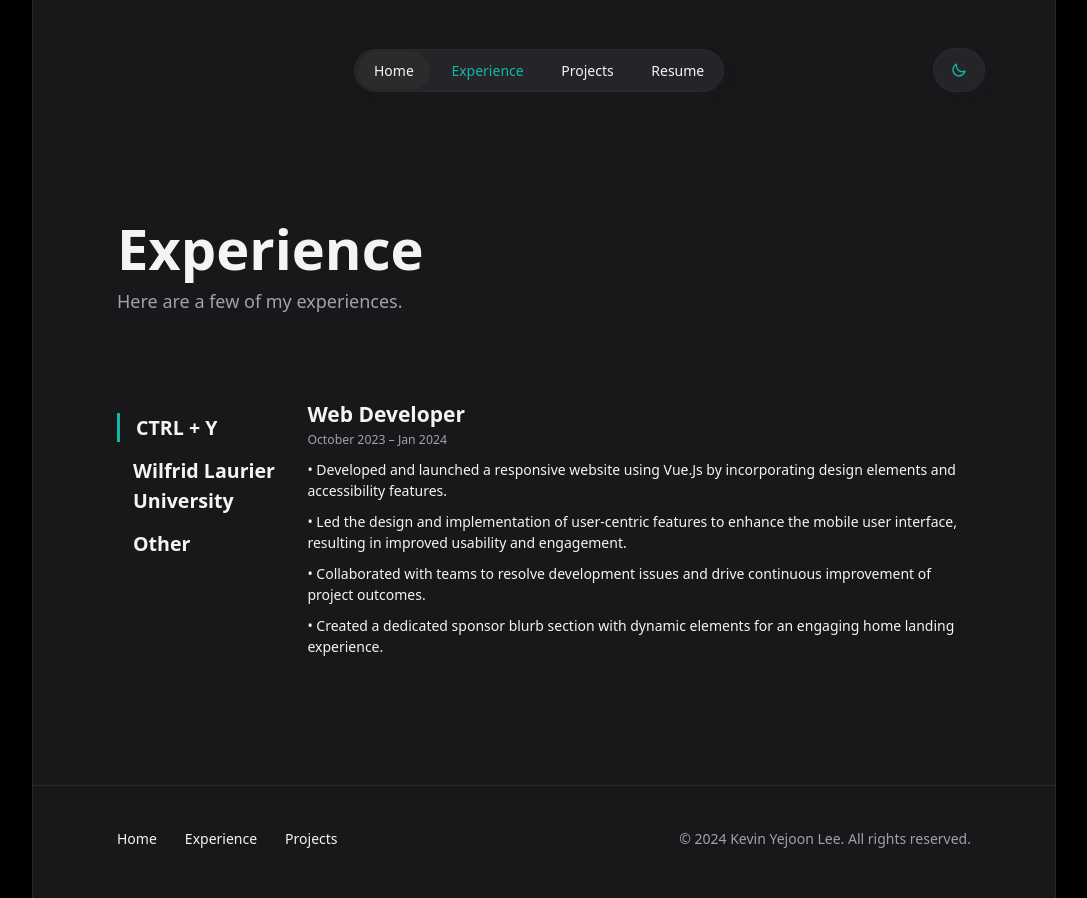
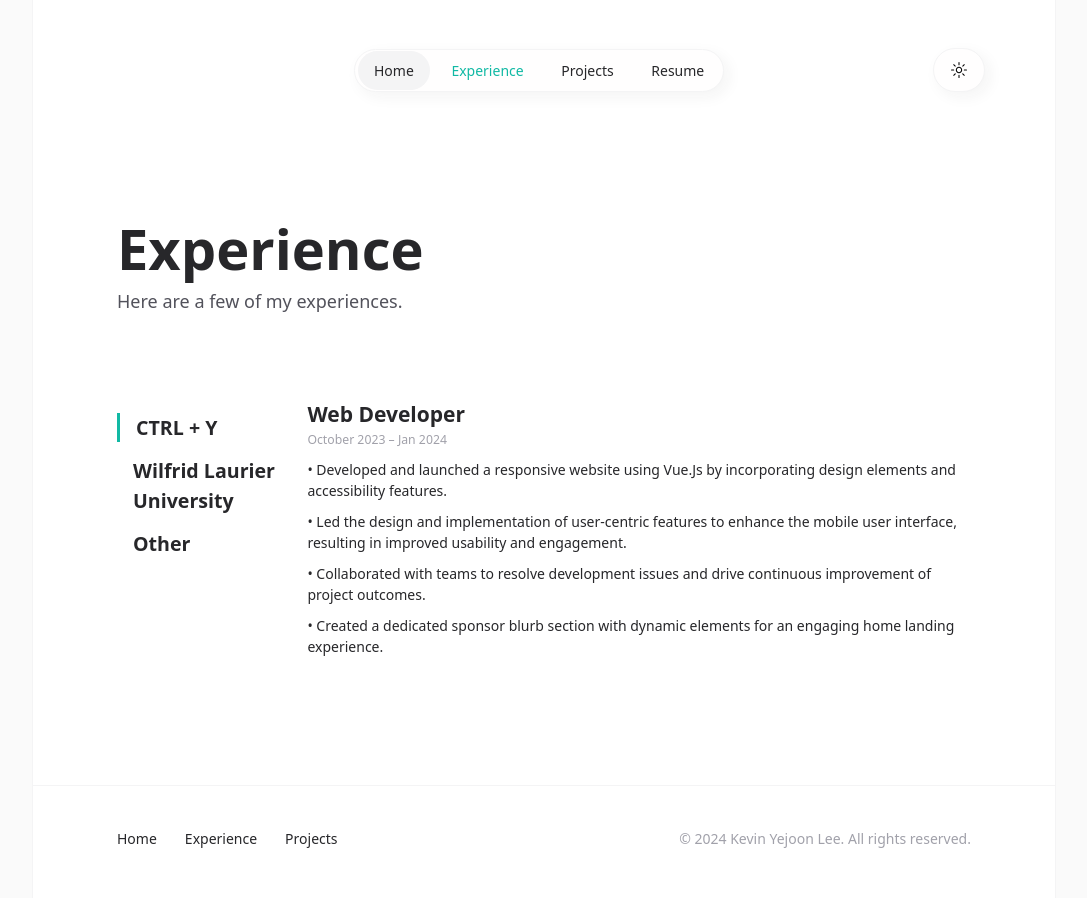
Before and after one commit to kevinyejoonlee/Portfolio2024, a React (Create React App) app: page /experience in a window 1280 px wide. Shown: the whole page, without its empty margins (96-1183 px from the left). Built offline with nearby package versions, Linux system fonts and the light colour scheme.

Commit message:
fixed themes

```diff
--- a/src/App.css
+++ b/src/App.css
@@ -23,7 +23,7 @@
     --gitlink: rgb(34,188,136);
 }
 
-.dark_theme{
+.light_theme{
 
     --main-text: rgb(39,39,42);
     --dark-grey: rgb(82,82,91);
--- a/src/components/Navbar/Navbar.js
+++ b/src/components/Navbar/Navbar.js
@@ -14,14 +14,14 @@ const Navbar = () => {
 
   useEffect(() => {
     const icon = document.getElementById("toggle_icon");
-    icon.src = theme === 'light' ? sun : moon;
-    document.body.classList.toggle("dark_theme", theme === 'light');
+    icon.src = theme === 'light' ? moon : sun;
+    document.body.classList.toggle("light_theme", theme === 'dark');
     localStorage.setItem('theme', theme);
   }, [theme]);
 
   const toggleTheme = () => {
     setTheme(prevTheme => {
-      const newTheme = prevTheme === 'light' ? 'dark' : 'light';
+      const newTheme = prevTheme === 'dark' ? 'light' : 'dark';
       localStorage.setItem('theme', newTheme);
       return newTheme;
     });
```
Also changed, not shown: 12 other files (tests, documents, lock files or other folders).
